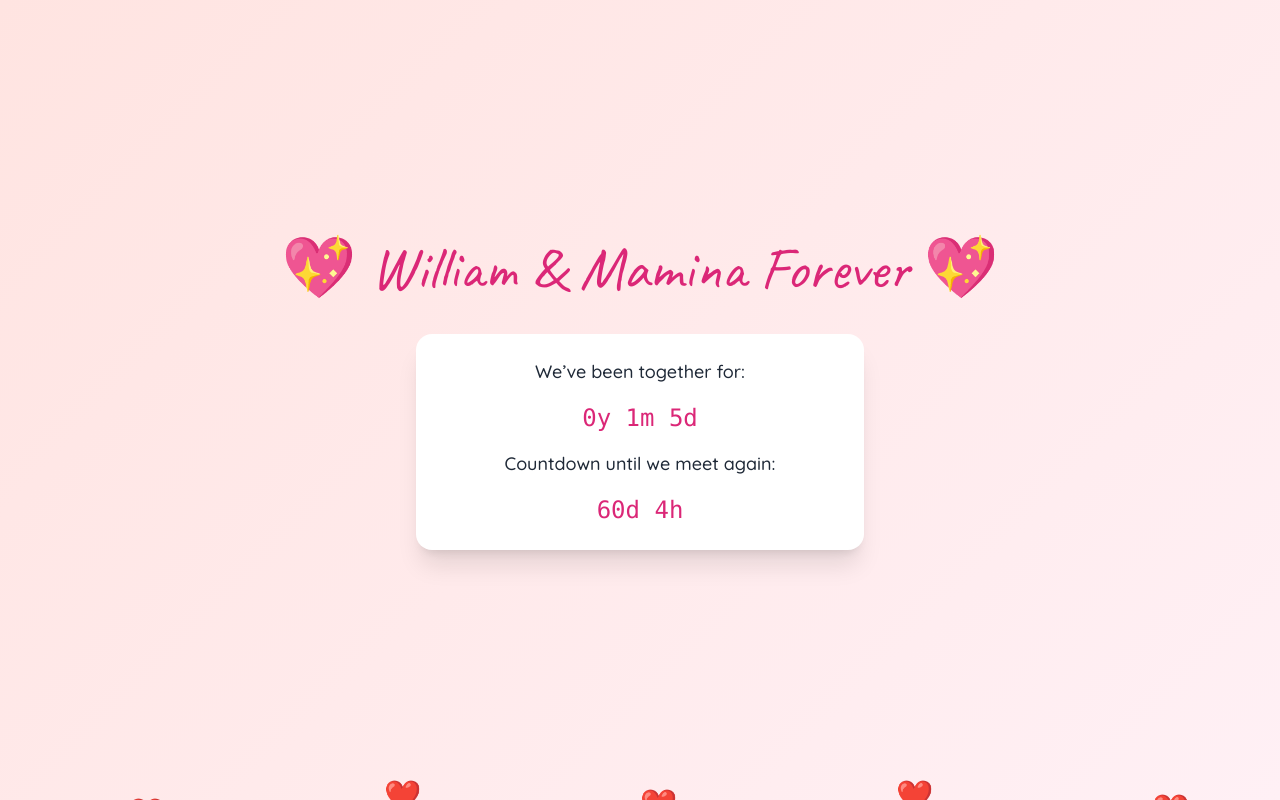
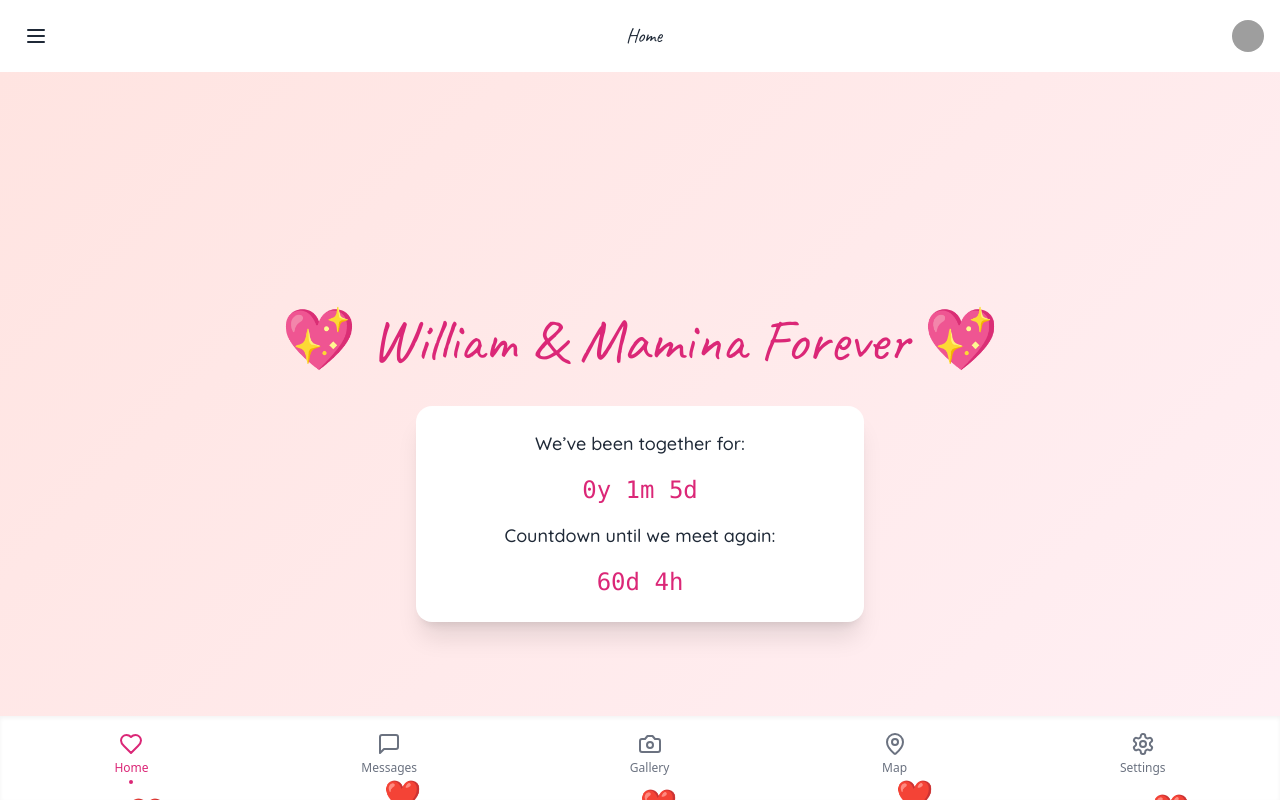
Before and after one commit to ui8966/WilliamAndMaminaForever-website, a React (Vite) app in the folder william-and-mamina-forever/: page / in a window 1280 px wide. Built offline with nearby package versions, Linux system fonts and the light colour scheme; grey boxes are pictures that could not be loaded.

Commit message:
Added a header and a navigation bar

```diff
--- a/william-and-mamina-forever/package.json
+++ b/william-and-mamina-forever/package.json
@@ -11,8 +11,11 @@
     "tw:init": "tailwindcss init -p"
   },
   "dependencies": {
+    "framer-motion": "^12.10.5",
+    "lucide-react": "^0.509.0",
     "react": "^19.1.0",
     "react-dom": "^19.1.0",
+    "react-router-dom": "^7.6.0",
     "william-and-mamina-forever": "file:"
   },
   "devDependencies": {
--- a/william-and-mamina-forever/src/App.tsx
+++ b/william-and-mamina-forever/src/App.tsx
@@ -1,30 +1,19 @@
 // src/App.tsx
-
-import TogetherTimer   from './components/TogetherTimer'
-import CountdownTimer  from './components/CountdownTimer'
-import FloatingHearts  from './components/FloatingHearts'
-import TimerWithHoverHeart from './components/TimerWithHoverHeart';
+import { BrowserRouter as Router, Routes, Route } from 'react-router-dom'
+import Layout from './layout/Layout'
+import HomePage from './pages/HomePage'
+import MessagesPage from './pages/MessagesPage'
 
 
-
-
-function App() {
+export default function App() {
   return (
-      <div className="min-h-screen bg-pink-gradient flex flex-col items-center justify-center text-center p-4 font-body">
-        <FloatingHearts />
-      <h1 className="text-4xl md:text-6xl font-heading text-pink-600 mb-6 animate-bounce-slow">
-         💖 William & Mamina Forever 💖
-       </h1>
-
-       <div className="bg-white shadow-xl rounded-2xl p-6 w-full max-w-md space-y-4">
-         <p className="text-lg">We’ve been together for:</p>
-         <TimerWithHoverHeart><TogetherTimer/></TimerWithHoverHeart>
-         <p className="text-lg">Countdown until we meet again:</p>
-         <TimerWithHoverHeart><CountdownTimer/></TimerWithHoverHeart>
-       </div>
-     </div>
-   )
- }
-
-export default App;
-// src/App.tsx
+    <Router>
+      <Routes>
+        <Route path="/" element={<Layout />}>
+          <Route index element={<HomePage />} />
+          <Route path="messages" element={<MessagesPage />} />
+        </Route>
+      </Routes>
+    </Router>
+  )
+}
--- /dev/null
+++ b/william-and-mamina-forever/src/components/BottomNav.tsx
@@ -0,0 +1,44 @@
+// src/components/BottomNav.tsx
+import { NavLink } from 'react-router-dom';
+import {
+  Heart,
+  MessageSquare,
+  Camera,
+  MapPin,
+  Settings,
+} from 'lucide-react';
+
+const items = [
+  { to: '/', icon: Heart, label: 'Home' },
+  { to: '/messages', icon: MessageSquare, label: 'Messages' },
+  { to: '/gallery', icon: Camera, label: 'Gallery' },
+  { to: '/map', icon: MapPin, label: 'Map' },
+  { to: '/settings', icon: Settings, label: 'Settings' },
+];
+
+export default function BottomNav() {
+  return (
+    <nav className="flex justify-around p-2 bg-white shadow-inner">
+      {items.map(({ to, icon: Icon }, i) => (
+        <NavLink
+          key={i}
+          to={to}
+          className={({ isActive }) =>
+            `flex flex-col items-center text-gray-500 p-2 space-y-1 ${
+              isActive ? 'text-pink-600' : ''
+            }`
+          }
+        >
+          <Icon className="w-6 h-6" />
+          <span className="text-xs">{items[i].label}</span>
+          { /* Active indicator */ }
+          <div
+            className={`h-1 w-1 rounded-full bg-pink-600 mt-1 ${
+              location.pathname === to ? 'block' : 'hidden'
+            }`}
+          />
+        </NavLink>
+      ))}
+    </nav>
+  );
+}
--- /dev/null
+++ b/william-and-mamina-forever/src/components/Header.tsx
@@ -0,0 +1,36 @@
+// src/components/Header.tsx
+import React from 'react';
+import { useLocation, useNavigate } from 'react-router-dom';
+import { ArrowLeft, Menu } from 'lucide-react';
+
+const titles: Record<string, string> = {
+  '/': 'Home',
+  '/messages': 'Messages',
+  '/gallery': 'Gallery',
+  '/map': 'Map',
+  '/settings': 'Settings',
+};
+
+export default function Header() {
+  const { pathname } = useLocation();
+  const navigate = useNavigate();
+  const isHome = pathname === '/';
+
+  return (
+    <header className="flex items-center justify-between p-4 bg-white shadow-md">
+      <button
+        onClick={() => (isHome ? null : navigate(-1))}
+        className="p-2"
+      >
+        {isHome ? <Menu /> : <ArrowLeft />}
+      </button>
+      <h1 className="text-xl font-heading">{titles[pathname] || ''}</h1>
+      <img
+        src="/avatar.png"
+        alt="Profile"
+        onClick={() => navigate('/settings')}
+        className="w-8 h-8 rounded-full cursor-pointer"
+      />
+    </header>
+  );
+}
--- /dev/null
+++ b/william-and-mamina-forever/src/layout/Layout.tsx
@@ -0,0 +1,29 @@
+// src/layout/Layout.tsx
+import { Outlet, useLocation } from 'react-router-dom'
+import Header from '../components/Header'
+import BottomNav from '../components/BottomNav'
+import { AnimatePresence, motion } from 'framer-motion'
+
+export default function Layout() {
+  const location = useLocation()
+  return (
+    <div className="flex flex-col h-screen">
+      <Header />
+      <main className="flex-grow overflow-auto">
+        <AnimatePresence mode="wait">
+          <motion.div
+            key={location.pathname}
+            initial={{ opacity: 0, y: 20 }}
+            animate={{ opacity: 1, y: 0 }}
+            exit={{ opacity: 0, y: -20 }}
+            transition={{ duration: 0.3 }}
+            className="h-full"
+          >
+            <Outlet />
+          </motion.div>
+        </AnimatePresence>
+      </main>
+      <BottomNav />
+    </div>
+  )
+}
--- /dev/null
+++ b/william-and-mamina-forever/src/pages/HomePage.tsx
@@ -0,0 +1,30 @@
+// src/pages/HomePage.tsx
+import React from 'react'
+import TogetherTimer from '../components/TogetherTimer'
+import CountdownTimer from '../components/CountdownTimer'
+import FloatingHearts from '../components/FloatingHearts'
+import TimerWithHoverHeart from '../components/TimerWithHoverHeart'
+
+export default function HomePage() {
+  return (
+    <div className="min-h-screen bg-pink-gradient flex flex-col items-center justify-center text-center p-4 font-body">
+      <FloatingHearts />
+
+      <h1 className="text-4xl md:text-6xl font-heading text-pink-600 mb-6 animate-bounce-slow">
+        💖 William & Mamina Forever 💖
+      </h1>
+
+      <div className="bg-white shadow-xl rounded-2xl p-6 w-full max-w-md space-y-4">
+        <p className="text-lg">We’ve been together for:</p>
+        <TimerWithHoverHeart>
+          <TogetherTimer />
+        </TimerWithHoverHeart>
+
+        <p className="text-lg">Countdown until we meet again:</p>
+        <TimerWithHoverHeart>
+          <CountdownTimer />
+        </TimerWithHoverHeart>
+      </div>
+    </div>
+  )
+}
--- /dev/null
+++ b/william-and-mamina-forever/src/pages/MessagesPage.tsx
@@ -0,0 +1,11 @@
+// src/pages/MessagesPage.tsx
+import React from 'react'
+
+export default function MessagesPage() {
+  return (
+    <div className="p-4 text-gray-700">
+      <h2 className="text-2xl font-heading mb-2">Messages</h2>
+      <p>We can write notes here later! Coming soon! 💌</p>
+    </div>
+  )
+}
```
Also changed, not shown: 1 other file (tests, documents, lock files or other folders).
